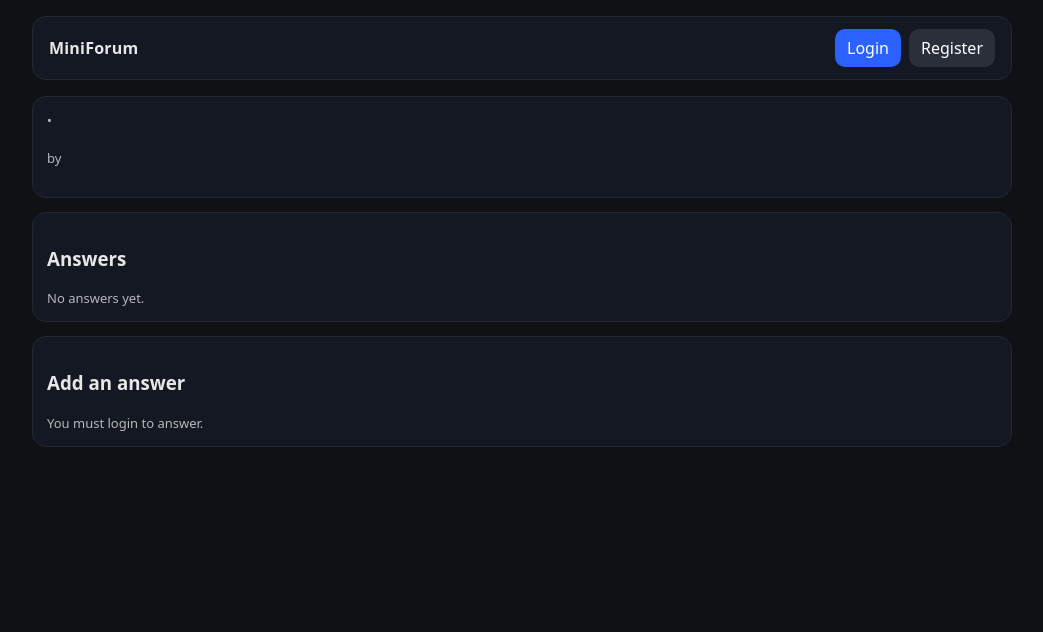
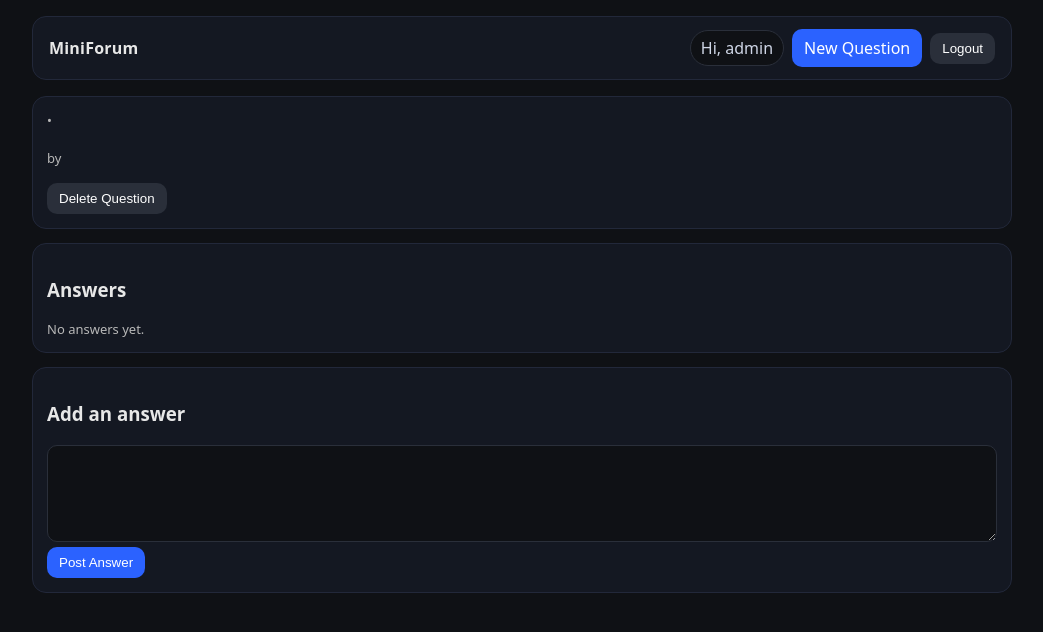
Before and after one commit to EUXIEE0205/cse108, a Flask app: template templates/question_detail.html in a window 1280 px wide. Shown: the top 632 px of the page, without its empty margins (118-1161 px from the left). Run offline with Flask 3, Linux system fonts and the light colour scheme; the template is opened without the code that fills it, so the values that code supplies are empty; the visitor is signed in with stand-in values (Sample User, id 1).

Commit message:
adminAccount

```diff
--- a/app.py
+++ b/app.py
@@ -16,6 +16,9 @@
             return None
         return db.session.get(User, uid)
 
+    def is_admin(u: User | None) -> bool:
+        return bool(u and u.username == "admin")
+
     def login_required():
         if not session.get("user_id"):
             flash("Please login first.", "error")
@@ -25,6 +28,16 @@
     @app.context_processor
     def inject_user():
         return {"me": current_user()}
+
+    # Ensure tables exist and admin user is present when app is created
+    with app.app_context():
+        db.create_all()
+        admin = User.query.filter_by(username="admin").first()
+        if not admin:
+            admin = User(username="admin")
+            admin.set_password("admin")
+            db.session.add(admin)
+            db.session.commit()
 
     # ---------- routes ----------
     @app.get("/")
@@ -261,6 +274,56 @@
         flash("Comment posted!", "ok")
         return redirect(url_for("question_detail", question_id=a.question_id))
 
+    @app.post("/comments/<int:comment_id>/delete")
+    def delete_comment(comment_id: int):
+        if not login_required():
+            return redirect(url_for("login_page"))
+
+        me = current_user()
+        c = db.session.get(Comment, comment_id)
+        if not c:
+            abort(404)
+
+        # author or admin can delete
+        if c.author_id != me.id and not is_admin(me):
+            flash("You can only delete your own comment.", "error")
+            # redirect back to the related question page
+            a = db.session.get(Answer, c.answer_id)
+            return redirect(url_for("question_detail", question_id=a.question_id))
+
+        # get question id before deletion for redirect
+        a = db.session.get(Answer, c.answer_id)
+        qid = a.question_id if a else None
+
+        db.session.delete(c)
+        db.session.commit()
+
+        flash("Comment deleted.", "ok")
+        if qid:
+            return redirect(url_for("question_detail", question_id=qid))
+        return redirect(url_for("home"))
+
+    # ---------- delete question ----------
+    @app.post("/questions/<int:question_id>/delete")
+    def delete_question(question_id: int):
+        if not login_required():
+            return redirect(url_for("login_page"))
+
+        me = current_user()
+        q = db.session.get(Question, question_id)
+        if not q:
+            abort(404)
+
+        if q.author_id != me.id and not is_admin(me):
+            flash("You can only delete your own question.", "error")
+            return redirect(url_for("question_detail", question_id=question_id))
+
+        db.session.delete(q)
+        db.session.commit()
+
+        flash("Question deleted.", "ok")
+        return redirect(url_for("home"))
+
     return app
 
 app = create_app()
--- a/templates/question_detail.html
+++ b/templates/question_detail.html
@@ -7,6 +7,11 @@
     <h2>{{ question.title }}</h2>
     <div class="muted">by {{ question.author.username }}</div>
     <p>{{ question.body }}</p>
+    {% if me and (me.id == question.author_id or me.username == 'admin') %}
+      <form method="post" action="{{ url_for('delete_question', question_id=question.id) }}" style="margin-top:8px;">
+        <button class="btn secondary" type="submit">Delete Question</button>
+      </form>
+    {% endif %}
   </div>
 
   <div class="card">
@@ -57,6 +62,11 @@
                     {{ c.author.username }} • {{ c.created_at.strftime("%Y-%m-%d %H:%M") }}
                   </div>
                   <div class="smalltext">{{ c.body }}</div>
+                  {% if me and (me.id == c.author_id or me.username == 'admin') %}
+                    <form method="post" action="{{ url_for('delete_comment', comment_id=c.id) }}" class="inline-form" style="margin-top:4px;">
+                      <button class="btn small secondary" type="submit">Delete</button>
+                    </form>
+                  {% endif %}
                 </div>
               {% endfor %}
             {% endif %}
```
